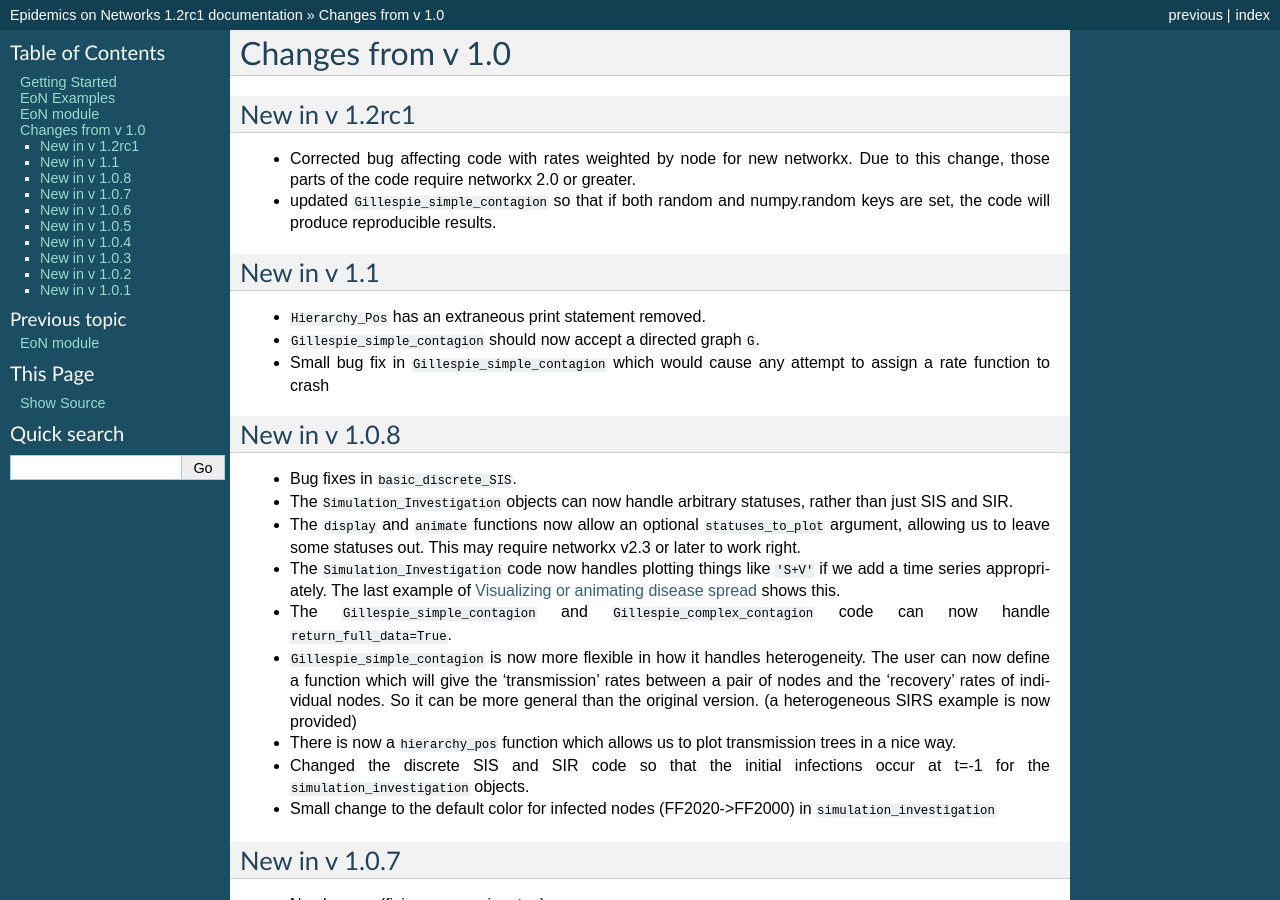
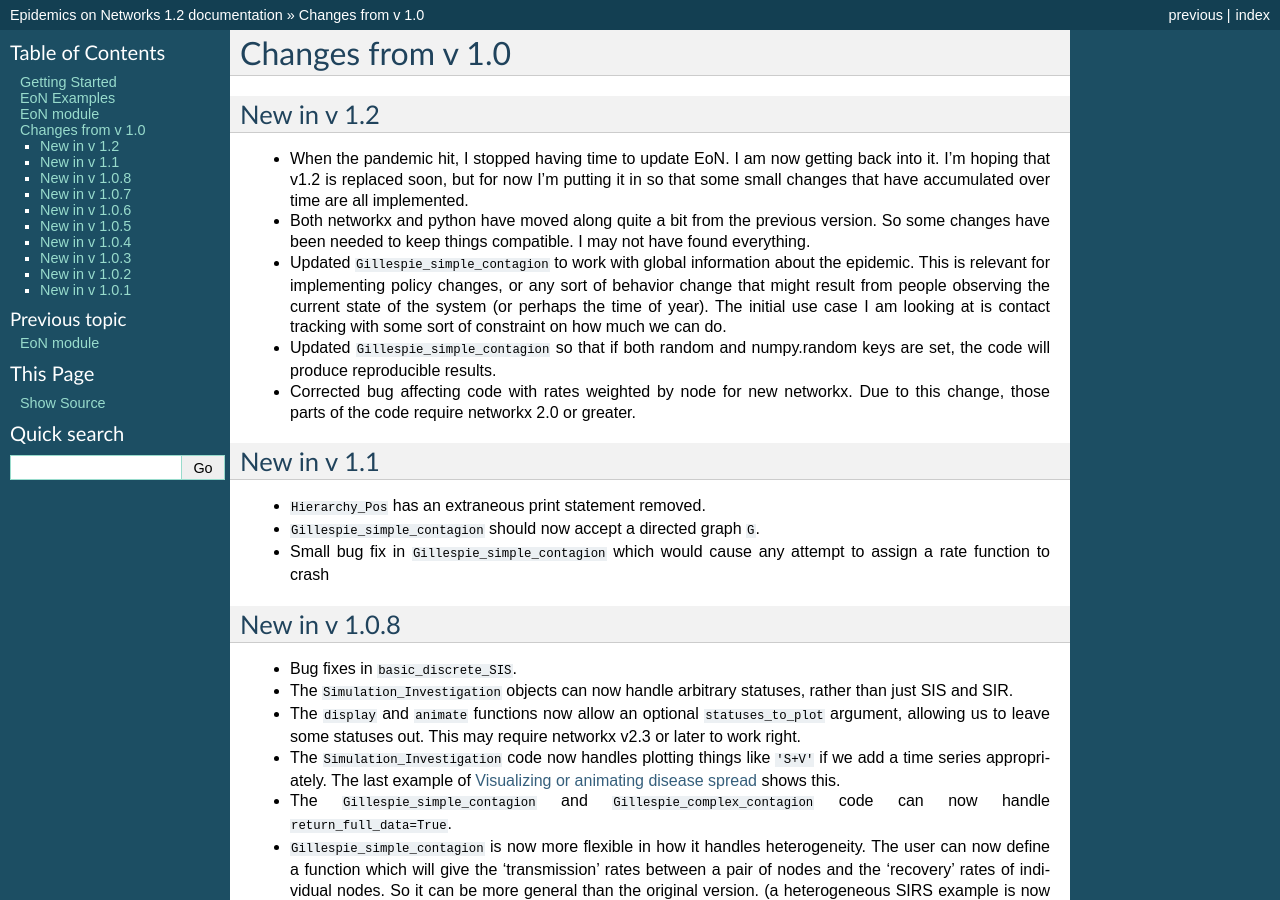
Before and after one commit to springer-math/Mathematics-of-Epidemics-on-Networks, a Sphinx documentation site: the page built from docs/Changes.rst, in a window 1280 px wide and 900 px high. Built offline with Sphinx 7.4.7, drawn with Linux system fonts in a browser that asks for light colours; some of the changed text lies outside the part shown.

Commit message:
Updating to version 1.2

```diff
--- a/EoN/__init__.py
+++ b/EoN/__init__.py
@@ -103,7 +103,7 @@ def _get_rate_functions_(G, tau, gamma, transmission_weight = None,
         recovery_weight : string       (default None)
             a label for a weight given to the nodes to scale their
             recovery rates
-                `gamma_i = G.node[i][recovery_weight]*gamma`
+                `gamma_i = G.nodes[i][recovery_weight]*gamma`
     Returns :
         : trans_rate_fxn, rec_rate_fxn
             Two functions such that
--- a/docs/Changes.rst
+++ b/docs/Changes.rst
@@ -1,14 +1,26 @@
 Changes from v 1.0
 ==================
 
-New in v 1.2rc1
+New in v 1.2
 ------------------
+- When the pandemic hit, I stopped having time to update EoN.  I am now getting back into
+  it.  I'm hoping that v1.2 is replaced soon, but for now I'm putting it in so that some
+  small changes that have accumulated over time are all implemented.
+
+- Both networkx and python have moved along quite a bit from the previous version.  So some
+  changes have been needed to keep things compatible.  I may not have found everything.
+
+- Updated ``Gillespie_simple_contagion`` to work with global information about the
+  epidemic.  This is relevant for implementing policy changes, or any sort of behavior
+  change that might result from people observing the current state of the system
+  (or perhaps the time of year).  The initial use case I am looking at is contact tracking
+  with some sort of constraint on how much we can do.
+
+- Updated ``Gillespie_simple_contagion`` so that if both random and numpy.random
+  keys are set, the code will produce reproducible results.
+
 - Corrected bug affecting code with rates weighted by node for new networkx.
   Due to this change, those parts of the code require networkx 2.0 or greater.
-
-- updated ``Gillespie_simple_contagion`` so that if both random and numpy.random
-  keys are set, the code will produce reproducible results.
-
 
 
 
--- a/docs/EoN.rst
+++ b/docs/EoN.rst
@@ -20,9 +20,10 @@ If you use EoN, please
 
 This helps me **get promoted / get funding**, and it makes me happy when
 people use the software.  A happy developer whose job prospects are improving
-because of all the people using the software will work to improve the software.
+because of all the people using the software will have more time to improve
+the software.
 
-For simulations, we assume that input networks are **NetworkX**
+For simulations, we assume that contact networks are **NetworkX**
 graphs; see https://networkx.github.io/
 
 
--- a/docs/GettingStarted.rst
+++ b/docs/GettingStarted.rst
@@ -4,7 +4,7 @@ Getting Started
 
 Installation
 ------------
-You can **install EoN version 1.1** with pip
+You can **install EoN version 1.2** with pip
 
 ::
 
@@ -12,7 +12,7 @@ You can **install EoN version 1.1** with pip
 
 
 If you have installed a previous version and want to reinstall with the most
-recent version available through pip (1.1).  The easiest way is
+recent version available through pip (1.2).  The easiest way is
 
 ::
 
@@ -40,7 +40,7 @@ animations will require installation of something like ``ffmpeg``.
 Current Version
 ---------------
 
-The documentation provided here is for version 1.2rc1.
+The documentation provided here is for version 1.2.
 
 If you want to see changes from previous versions, please see
 `Changes from v1.0 <Changes.html>`_.
--- a/docs/conf.py
+++ b/docs/conf.py
@@ -61,7 +61,7 @@ author = u'Joel Miller, Istvan Kiss, Peter Simon'
 # The short X.Y version.
 version = u'1.2'
 # The full version, including alpha/beta/rc tags.
-release = u'1.2rc1'
+release = u'1.2'
 
 # The language for content autogenerated by Sphinx. Refer to documentation
 # for a list of supported languages.
```
Also changed, not shown: 1 other file.
